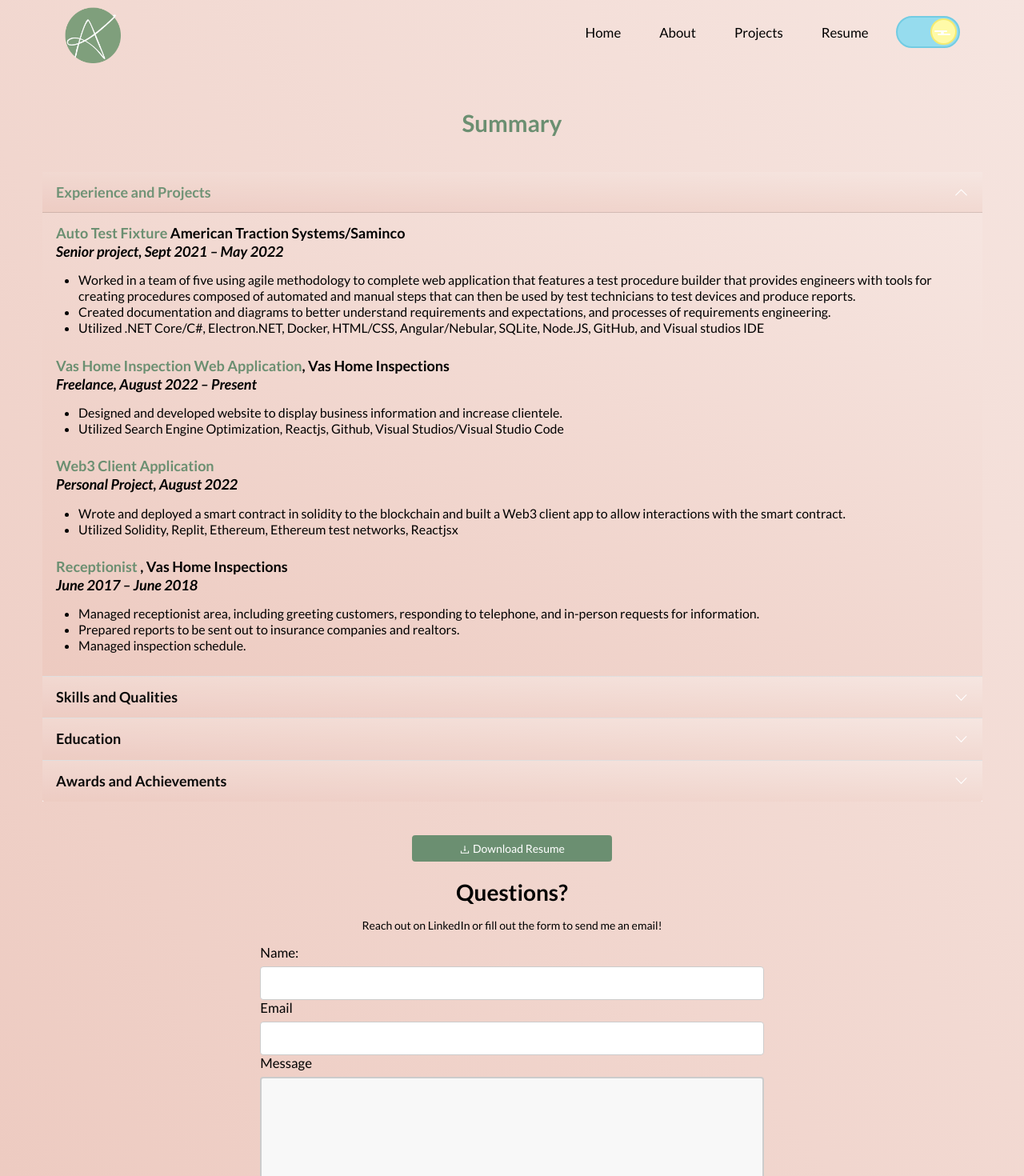
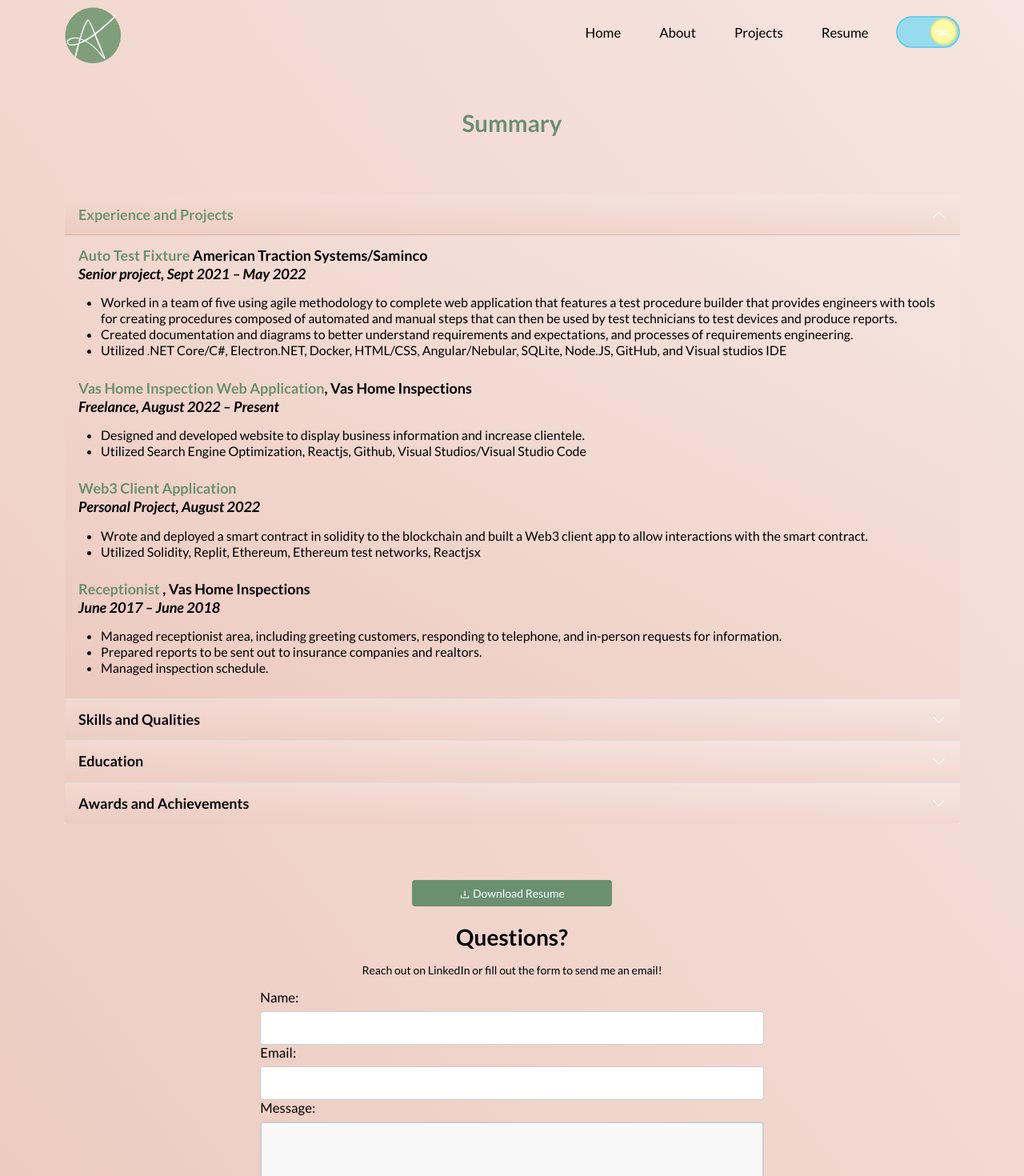
Before and after one commit to aesalas/SalasPortfolio, a React (Create React App) app: page /resume in a window 1280 px wide. Shown: the top 1470 px of the page at 80% size. Built offline with nearby package versions, Linux system fonts and the light colour scheme.

Commit message:
fixing styling

```diff
--- a/src/components/ContactForm.js
+++ b/src/components/ContactForm.js
@@ -56,7 +56,7 @@ const Form = () => {
               headers: { "Content-Type": "application/x-www-form-urlencoded" },
               body: encode({ "form-name": "contactForm", ...formData })
           })
-          .then(() => alert("Success!"))
+          .then(() => alert("Message sent! I'll get back to you as soon as possible!"))
           .then(() => setIsSubmitted(false))
           .then(() => setFormData({name: "", email: "",  message: ""}))
           .catch(error => alert(error))
@@ -82,7 +82,7 @@ const Form = () => {
         </div>
         <div className="form-inputs">
             <label htmlFor="email" className="form-label">
-                Email
+                Email:
             </label>
             <input
                 type="email"
@@ -95,7 +95,7 @@ const Form = () => {
         </div>
         <div className="form-inputs">
             <label htmlFor="message" className="form-label">
-                Message
+                Message:
             </label>
             <textarea
                 name="message"
--- a/src/style.css
+++ b/src/style.css
@@ -549,6 +549,7 @@ button:focus {
   color: var(--text-color) !important;
   background-size: cover !important;
   background-repeat: no-repeat;
+
 }
 .resume {
   padding-top: 50px;
@@ -560,7 +561,7 @@ button:focus {
 }
 
 .accordion{
-  margin: 3rem;
+  margin: 5rem;
   text-align: left;
 }
 .accordion-button {
```
